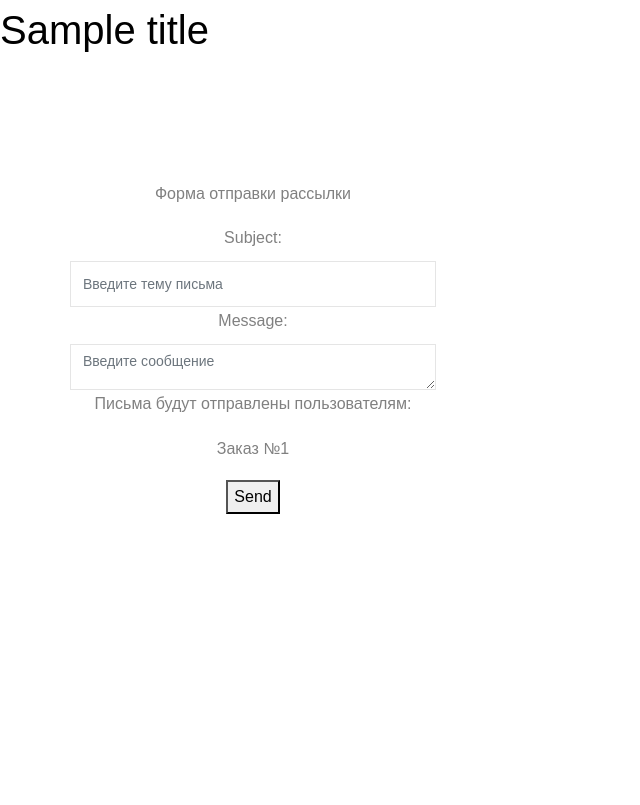
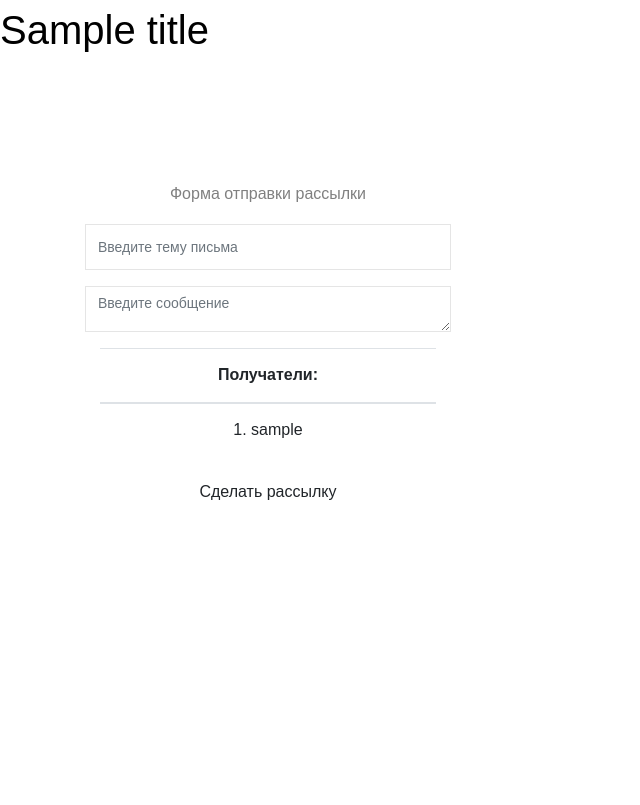
Before and after one commit to garrip91/beautyforce_group, a Django app: template Beauty_Force/project/templates/admin/admin_send_mail.html in a window 1280 px wide. Shown: the part 58-863 px from the top of the page, without its empty margins (0-640 px from the left). After the commit the page ends 558 px from the top, so only its background shows below. Run offline with Django 4.2, Linux system fonts and the light colour scheme; tables that the repository leaves empty hold one stand-in row (values such as "Sample post"); the template is opened without the code that fills it: values that come from a table or form of the project are taken from there, most other values are stand-ins (such as "Sample title", 1, 10 or a date in 2020); style sheets or scripts are compiled from the project's sources.

Commit message:
adding a newsletter from the admin panel

```diff
--- a/Beauty_Force/project/templates/admin/admin_send_mail.html
+++ b/Beauty_Force/project/templates/admin/admin_send_mail.html
@@ -2,21 +2,38 @@
 {% block content %}
 <section class="ftco-section">
     <div class="container">
+        <div class="col text-center">
       <div class="row">
-          <div class="text-center">
-            <p>Форма отправки рассылки</p>
+
             <form action="" method="post">
+                <p>Форма отправки рассылки</p>
                 {% csrf_token %}
-                {{ form }}
-                <p>Письма будут отправлены пользователям:</p>
-                {% for order in orders %}
-                <p>
-                  {{ order }}
-                </p>
-                <input type="hidden" name="_selected_action" value="{{ order.pk }}" />
-              {% endfor %}
+                <div class="form-group">
+                  {{ form.subject }}
+                </div>
+                <div class="form-group">
+                  {{ form.message }}
+                </div>
+
+                <div class="col">
+                <table class="table">
+                  <thead>
+                    <tr>
+                      <th scope="col">Получатели: </th>
+                    </tr>
+                  </thead>
+                  <tbody>
+                  {% for user in users %}
+                    <tr>
+                       <td>{{ forloop.counter }}. {{ user }}</td>
+                    </tr>
+                  <input type="hidden" class="btn"  name="_selected_action" value=" {{ user.pk }}" />
+                  {% endfor %}
+                  </tbody>
+                </table>
+
                 <input type="hidden" name="action" value="send_mail_admin" />
-                <input type="submit" name="apply" value="Send" />
+                <input type="submit" class="btn" name="apply" value="Сделать рассылку" />
             </form>
         </div>
         </div>
```
Also changed, not shown: Beauty_Force/project/admin.py (+21 -17 lines).
